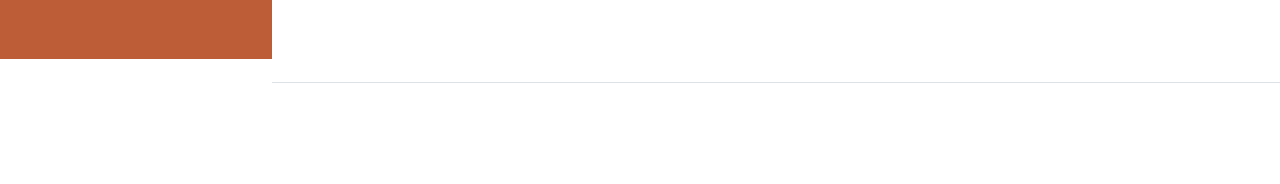
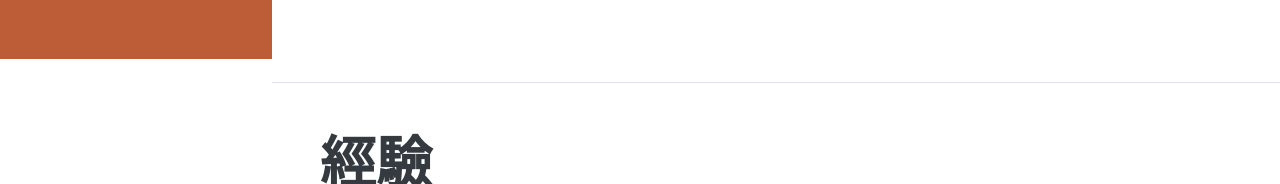
Before and after one commit to chichi-yuan/chichi-yuan.github.io, a website: page index.html in a window 1280 px wide. Shown: the part 741-925 px from the top of the page. Drawn offline with nearby package versions, Linux system fonts and the light colour scheme; a web font is replaced by a local one.

Commit message:
Add files via upload

```diff
--- a/css/my_resume.css
+++ b/css/my_resume.css
@@ -10,20 +10,12 @@ h1 {
   line-height: 6rem;
 }
 
-}
-
 h3 {
   font-family: inherit;
   text-transform: none;
   line-height: 1.75rem;
 }
 
-h2 {
-  font-family: inherit;
-  text-transform: none;
-  margin-top: 3.5rem;
-}
-
 .subheading {
   font-family: inherit;
   text-transform: none;
```
